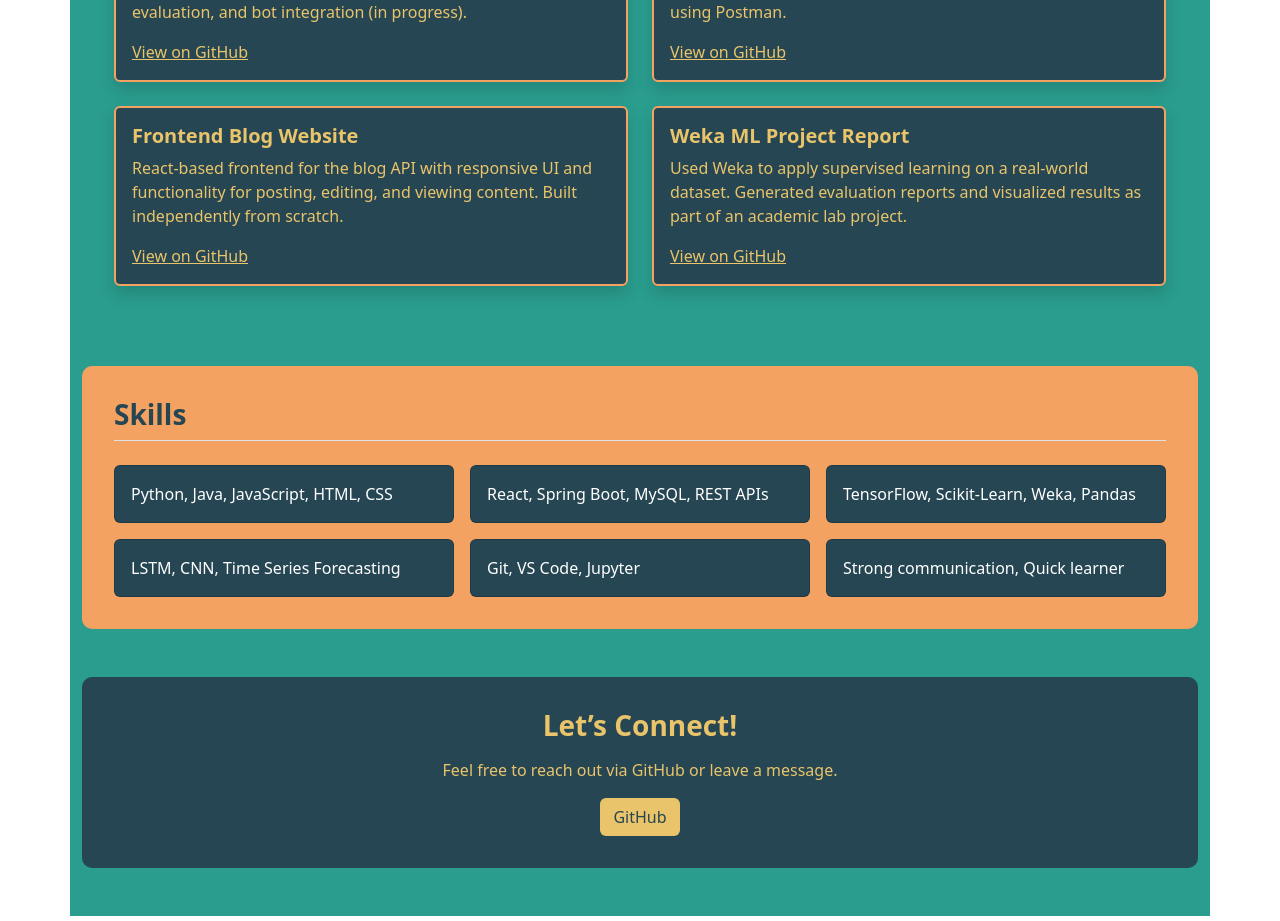
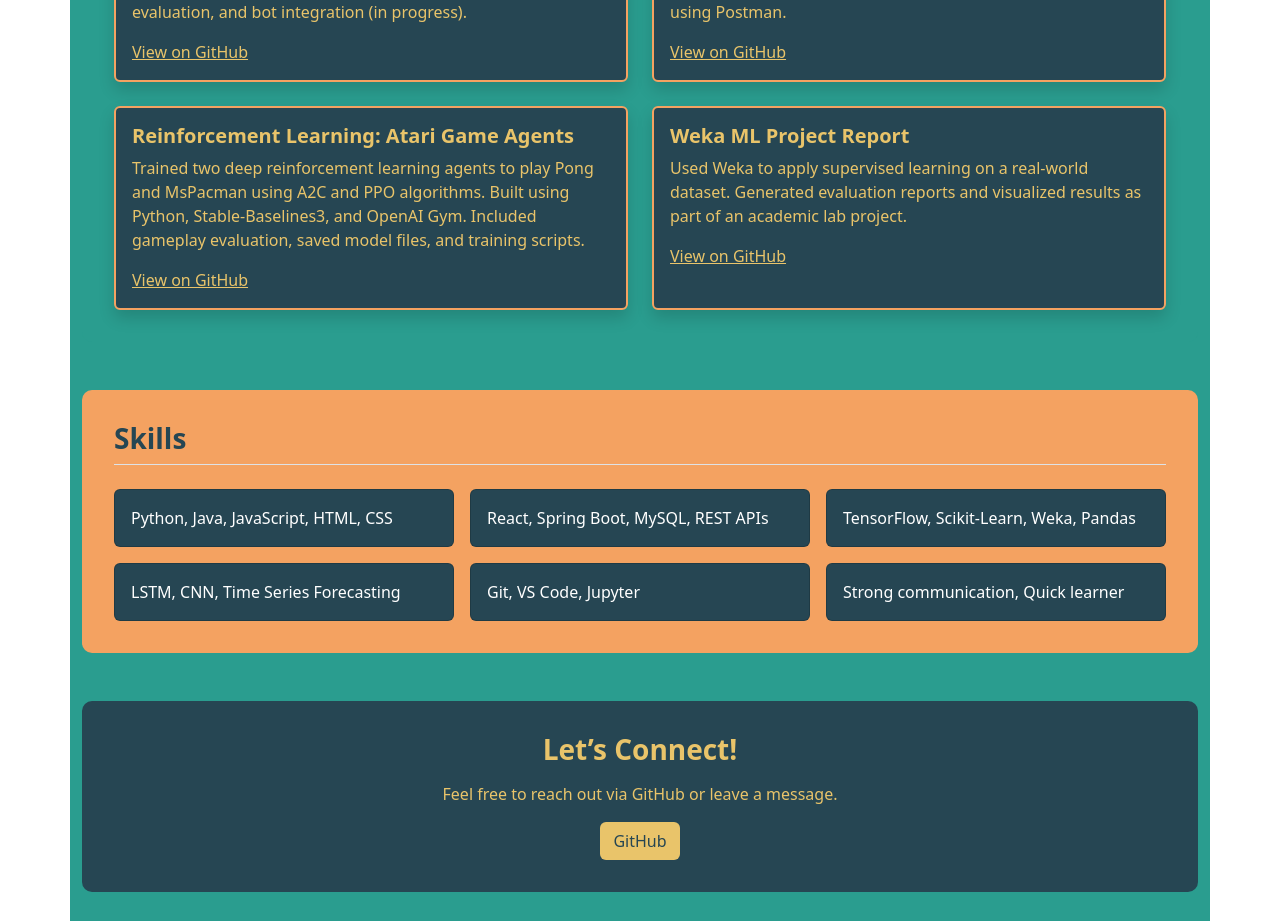
Before and after one commit to FatemehRajabi/fatemeh-portfolio, a React (Create React App) app: page / in a window 1280 px wide. Shown: the part 1025-1946 px from the top of the page. Built offline with nearby package versions, Linux system fonts and the light colour scheme.

Commit message:
Update RL project

```diff
--- a/src/Portfolio.jsx
+++ b/src/Portfolio.jsx
@@ -36,7 +36,7 @@ export default function Portfolio() {
   const projectLinks = [
     "https://github.com/FatemehRajabi/gold-usd-prediction",
     "https://github.com/FatemehRajabi/ecommerce-fullstack",
-    "https://github.com/FatemehRajabi/frontend-blog",
+    "https://github.com/FatemehRajabi/reinforcement-learning-atari-agents",
     "https://github.com/FatemehRajabi/weka-ml-report"
   ];
 
@@ -52,8 +52,8 @@ export default function Portfolio() {
       url: projectLinks[1]
     },
     {
-      title: 'Frontend Blog Website',
-      desc: 'React-based frontend for the blog API with responsive UI and functionality for posting, editing, and viewing content. Built independently from scratch.',
+      title: 'Reinforcement Learning: Atari Game Agents',
+      desc: 'Trained two deep reinforcement learning agents to play Pong and MsPacman using A2C and PPO algorithms. Built using Python, Stable-Baselines3, and OpenAI Gym. Included gameplay evaluation, saved model files, and training scripts.',
       url: projectLinks[2]
     },
     {
```
